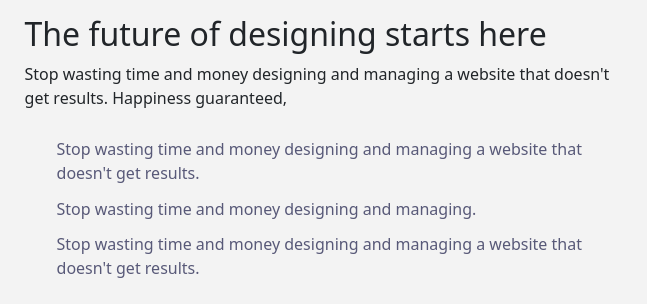
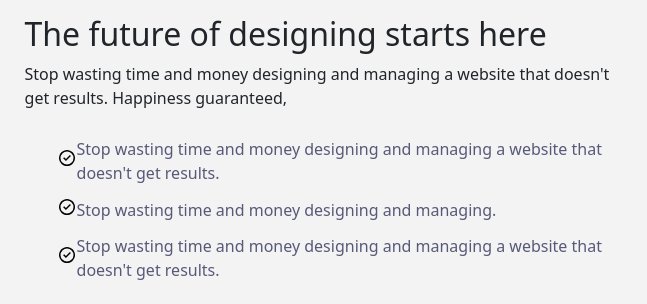
Before and after one commit to karanrohil/Karan-s-bootstrap-template, a plain HTML site: page index.html in a window 1280 px wide. Shown: the part 1460-1764 px from the top of the page, 0-647 px from the left. Drawn offline with nearby package versions, Linux system fonts and the light colour scheme; a web font is replaced by a local one.

Commit message:
Update index.css

```diff
--- a/index.css
+++ b/index.css
@@ -169,7 +169,7 @@ img {
 }
 
 .future ul li::before {
-  content: url(images/check_circle_20dp_000000_FILL0_wght400_GRAD0_opsz20.svg);
+  content: url(check_circle_20dp_000000_FILL0_wght400_GRAD0_opsz20.svg);
 }
 
 .workouter h2 {
```
